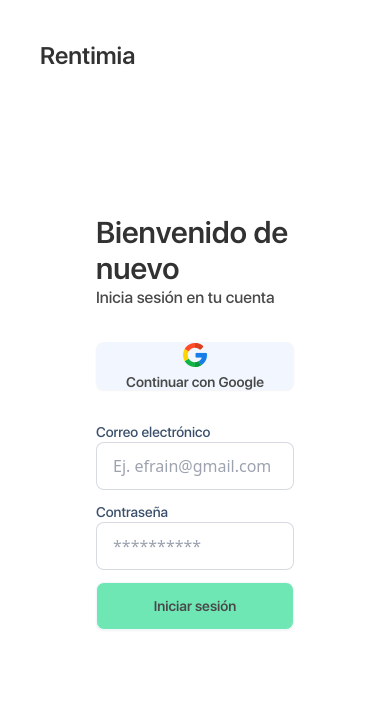
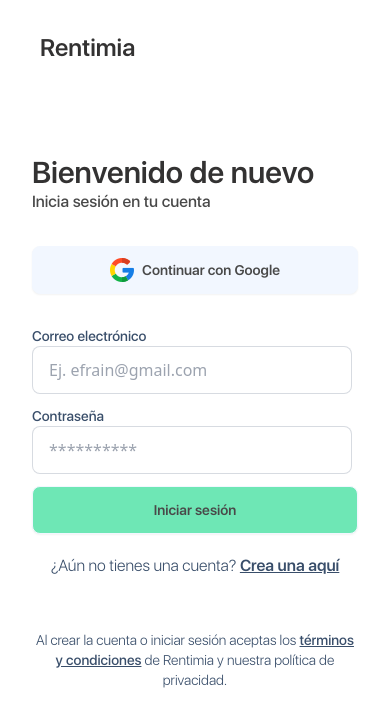
Before and after one commit to AlvaroTorres11/rentimia, a React (Vite) app: page / in a window 390 px wide. Shown: the top 724 px of the page. Built offline with nearby package versions, Linux system fonts and the light colour scheme; the HTML template or start-up script is replaced by a standard one.

Commit message:
fix(sign-in): fix responsive design

```diff
--- a/src/pages/auth/sign-in/SignIn.jsx
+++ b/src/pages/auth/sign-in/SignIn.jsx
@@ -2,16 +2,17 @@
 import { InputField } from "../../../common/FormComponents";
 import { Formik, Form } from "formik";
 import * as Yup from "yup";
+import { Link } from "react-router-dom";
 import HERO from "../../../assets/auth/Signin.jpg";
 
 function SignIn() {
   return (
-    <section className="h-screen flex">
-      <article className="w-full p-24 relative grid place-content-center lg:w-3/6 md:p-5 lg:p-10 xl:p-16">
-        <h2 className="absolute top-10 left-10 text-2xl font-principal-semibold primary-text-color">
+    <section className="min-h-screen flex">
+      <article className="w-full p-18 relative grid place-content-center lg:w-3/6 md:p-5 lg:p-10 xl:p-16">
+        <h2 className="absolute top-8 md:top-2 lg:top-8 left-10 text-2xl font-principal-semibold primary-text-color">
           Rentimia
         </h2>
-        <div className="flex flex-col gap-8">
+        <div className="flex flex-col gap-8 max-w-[400px] p-8">
           <div className="text-start flex flex-col">
             <h2 className="text-3xl font-principal-semibold primary-text-color">
               Bienvenido de nuevo
@@ -68,11 +69,36 @@
                 placeholder="**********"
               />
 
-              <button className="btn primary-color-300" type="submit">
-                <span className="font-principal-semibold secondary-text-color">
-                  Iniciar sesión
-                </span>
-              </button>
+              <div className="flex flex-col gap-5">
+                <button className="btn primary-color-300 w-full" type="submit">
+                  <span className="font-principal-semibold secondary-text-color">
+                    Iniciar sesión
+                  </span>
+                </button>
+
+                <p className="font-principal-light">
+                  ¿Aún no tienes una cuenta?{" "}
+                  <Link>
+                    <u>
+                      <span className="font-principal-semibold">
+                        Crea una aquí
+                      </span>
+                    </u>
+                  </Link>
+                </p>
+              </div>
+
+              <div className="mt-10">
+                <p className="font-principal-light text-sm">
+                  Al crear la cuenta o iniciar sesión aceptas los{" "}
+                  <Link>
+                    <u className="font-principal-medium">
+                      términos y condiciones
+                    </u>
+                  </Link>{" "}
+                  de Rentimia y nuestra política de privacidad.
+                </p>
+              </div>
             </Form>
           </Formik>
         </div>
```
